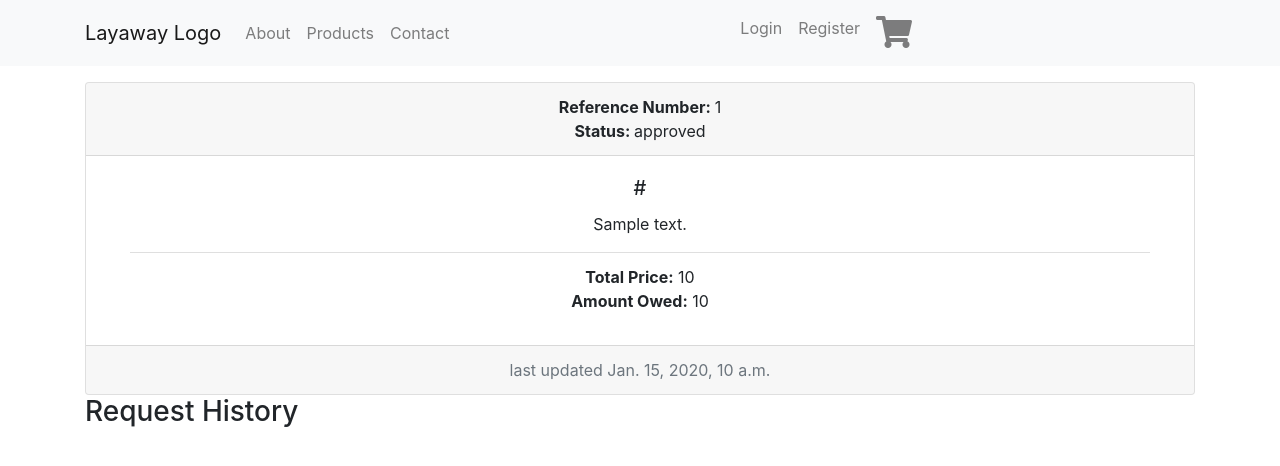
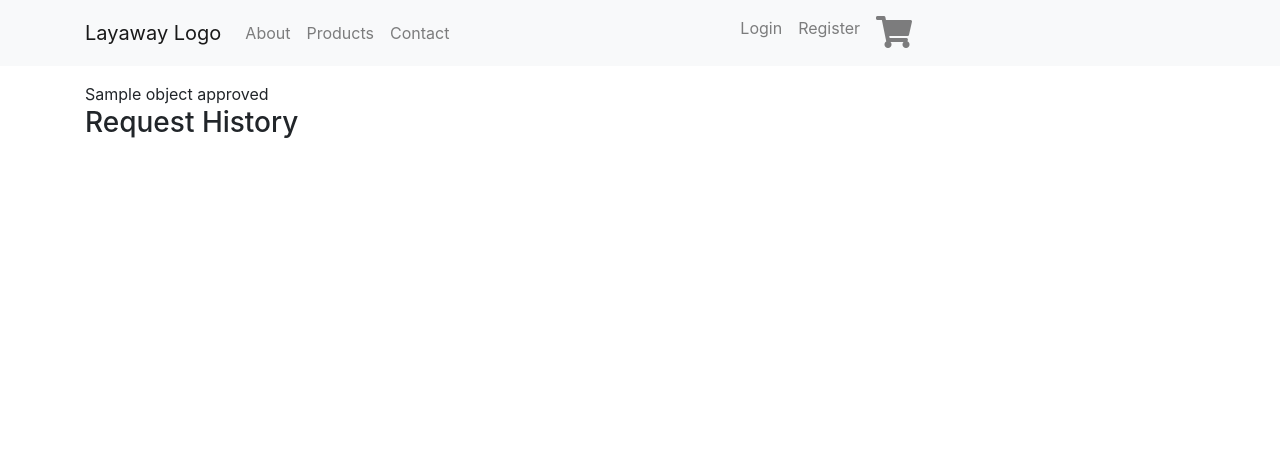
Before and after one commit to kamakinto/layawayDemo_project, a Django app: template item_requests/templates/request/detail.html in a window 1280 px wide. Shown: the top 466 px of the page. Run offline with Django 3.2, Linux system fonts and the light colour scheme; the template is opened without the code that fills it: most values are stand-ins (such as "Sample title", 1, 10 or a date in 2020); some libraries are stand-ins or nearby versions.

Commit message:
Revert "added last minute things"
This reverts commit dd3744f60663fc9793a9ea82866b3eae7242b2f1.

```diff
--- a/authentication/views.py
+++ b/authentication/views.py
@@ -26,7 +26,7 @@ def  login_page(request):
                         if is_safe_url(redirect_path, request.get_host()):
                                 return redirect(redirect_path)
                         else:
-                                return redirect('/dashboard/')
+                                return redirect('/')
                 else:
                         print("Error") #return an invalid login error message
         return render(request, "login.html", context)
--- a/dashboard/templates/dashboard/view.html
+++ b/dashboard/templates/dashboard/view.html
@@ -113,12 +113,11 @@
       <h3>Purchases</h3>
 
       {% if purchases %}
-            <i>Coming soon ...</i>
+              Yes! we have bought things!
       {% else %}
       <div class="row">
                 <div class="col">
-                                <i>Coming soon ...</i>
-                               {% comment %} <button type="button" class="btn btn-success btn-lg">Add to Cart</button> {% endcomment %}
+                               <button type="button" class="btn btn-success btn-lg">Add to Cart</button>
                 </div>
         </div>
 
--- a/item_requests/models.py
+++ b/item_requests/models.py
@@ -41,9 +41,9 @@ class Request(models.Model):
         def get_absolute_url(self):
                 return reverse("request:detail", kwargs={"slug": self.slug})
         @property
-        def down_payment_amount(self):
-                downPayment = round(self.price * Decimal(.35), 2)
-                return downPayment
+        def downpayment_amount(self):
+                downpayment = round(self.price * Decimal(.35), 2)
+                return downpayment
 
 
 class RequestForm(ModelForm):
--- a/item_requests/templates/payment/review.html
+++ b/item_requests/templates/payment/review.html
@@ -14,7 +14,7 @@
                                         <ul class="list-group list-group-flush">
                                           <li class="list-group-item">Total amount:  {{request_obj.price}} </li>
                                           <li class="list-group-item">Current Balance: {{ request_obj.remaining_amount }} </li>
-                                          <li class="list-group-item">Current Payment Amount: {{ current_payment_amount }} </li>
+                                          <li class="list-group-item">Current Payment Amount: {{ request_obj.payment_amount }} </li>
                                         </ul>
                                         <div class="card-body">
                                                         <form action="" method="POST">
--- a/item_requests/templates/request/detail.html
+++ b/item_requests/templates/request/detail.html
@@ -2,48 +2,12 @@
 
 
 {% block content %}
-<div class="card text-center">
-                <div class="card-header">
-               <b>Reference Number: </b> {{ object.reference_ID }}<br />
-              <b>Status:  </b>  {{ object.status}}
-                </div>
-                <div class="card-body">
-                <h5 class="card-title">{{ object.url }}</h5>
-                <p class="card-text"> {{ object.notes }}</p>
-
-
-
-                {% if object.status == "approved" %}
-                        <ul class="list-group list-group-flush mx-4">
-                                        <li class="list-group-item"><b>Total Price:</b> {{ object.price }} <br />
-                                                {% if object.downpayment_paid is False %}
-                                                         <b>Down payment Amount:</b>{{ object.down_payment_amount }}
-                                                {% else %}
-                                                       <b> Amount Owed:</b> {{ object.remaining_amount }}
-                                                {% endif %}
-
-                                        </li>
-
-                        </ul>
-                {% else %}
-                <ul class="list-group list-group-flush mx-4">
-                                <li class="list-group-item"><b>Total Price:</b> <i>{{ object.status }} </i><br />
-                                <b>Amount Owed:</b> <i>{{ object.status }}</i></li>
-                </ul>
-                {% endif %}
-
-
-
-
-                {% if is_admin %}
-                <a href="{% url 'request:update' slug=object.slug %}" class="btn btn-info">Update Request</a>
-                {% endif %}
-
-                </div>
-                <div class="card-footer text-muted">
-                        last updated {{ object.updated }}
-                </div>
+<div class="row">
+        <div class="col">
+                        {{ object.title }}
+                        {{ object.status }}
         </div>
+</div>
 <h3> Request History</h3>
 
 
--- a/profiles/templates/profile/user_view.html
+++ b/profiles/templates/profile/user_view.html
@@ -7,7 +7,7 @@
         <div class="col">
             <div class="col-sm-6 col-12 mx-auto">
         <div class="card" style="width: 25rem;">
-  <!--<img class="card-img-top" src="..." alt="Card image cap"> -->
+  <img class="card-img-top" src="..." alt="Card image cap">
   <div class="card-body">
     <h5 class="card-title">
                 {% if profile.first_name %}
```
Also changed, not shown: dashboard/templates/snippets/request_card.html (+4 -7 lines), item_requests/views.py (+6 -9 lines), db.sqlite3.
